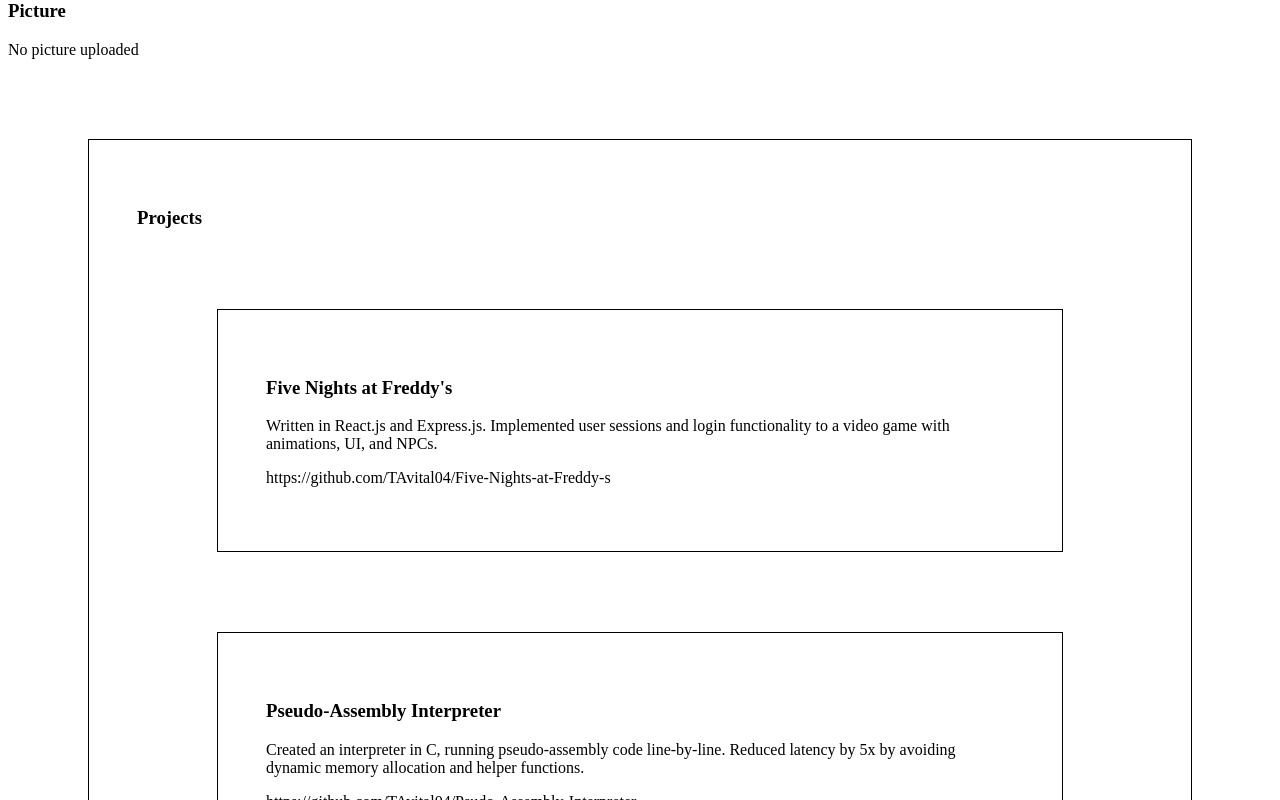
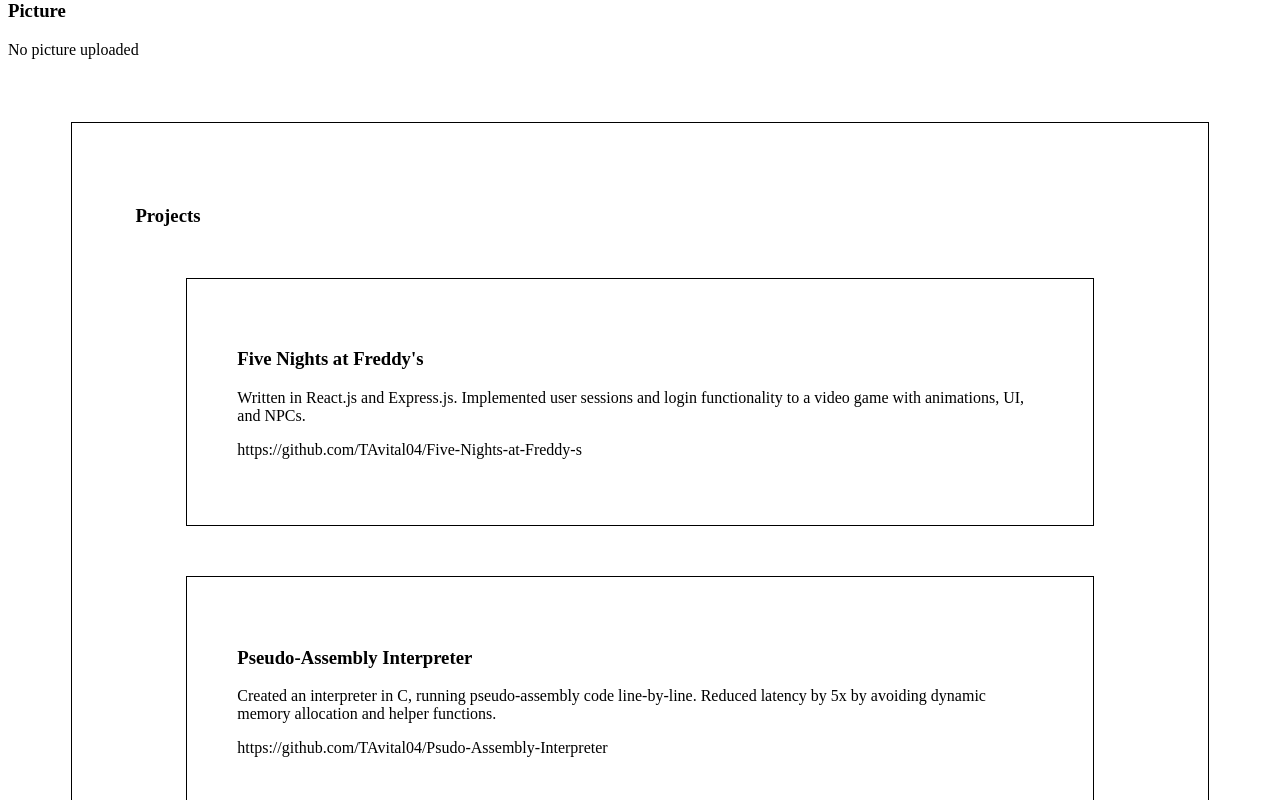
Before and after one commit to IEEE-UCF/Member-Resume-Database, a Next.js app in the folder website/client/: page / in a window 1280 px wide. Shown: the part 1100-1900 px from the top of the page. Built offline with nearby package versions, Linux system fonts and the light colour scheme.

Commit message:
update css to recent

```diff
--- a/website/client/src/app/styles/form.module.css
+++ b/website/client/src/app/styles/form.module.css
@@ -1,13 +1,16 @@
-.form {
+.child {
     border: 1px solid black;
-    margin-top: 5rem;
-    margin-bottom: 3rem;
-    margin-left: 20rem;
-    margin-right: 20rem;
 }
 
-.child {
-    border: 1px solid black;
-    margin: 5rem;
-    padding: 3rem;
+@media (max-width: 1000px) {
+    .child {
+        margin: 2%;
+        padding: 2%;
+    }
 }
+@media (min-width: 1000px) {
+    .child {
+        margin: 5%;
+        padding: 5%;
+    }
+}
```
